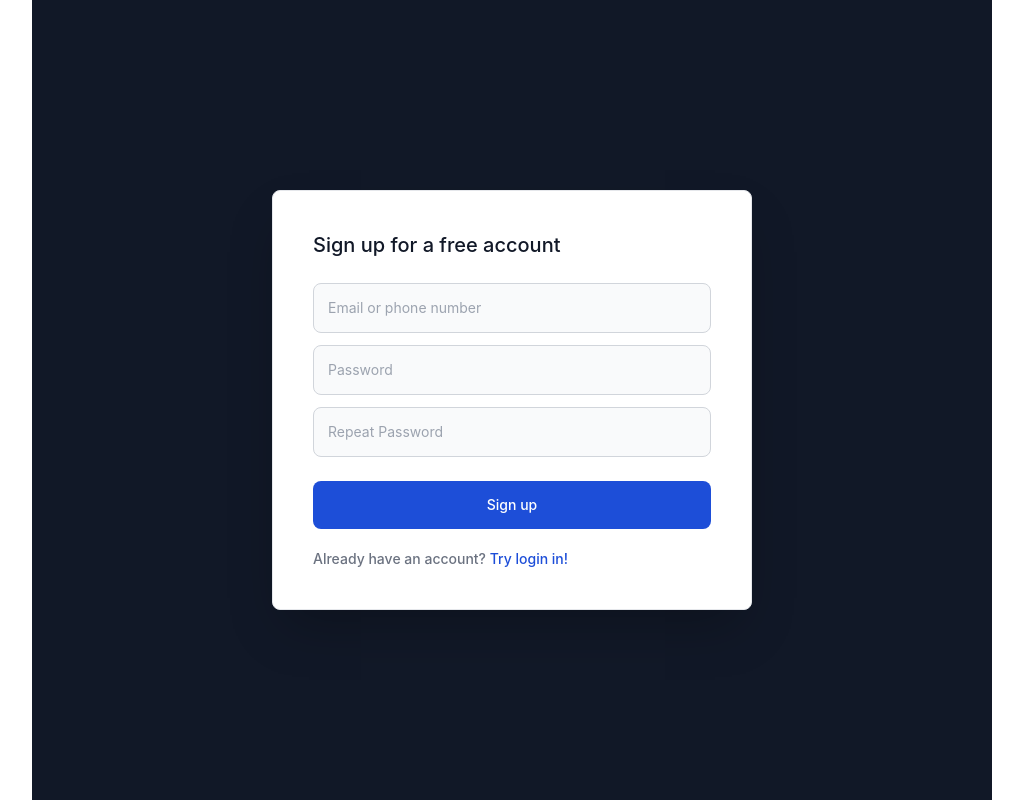
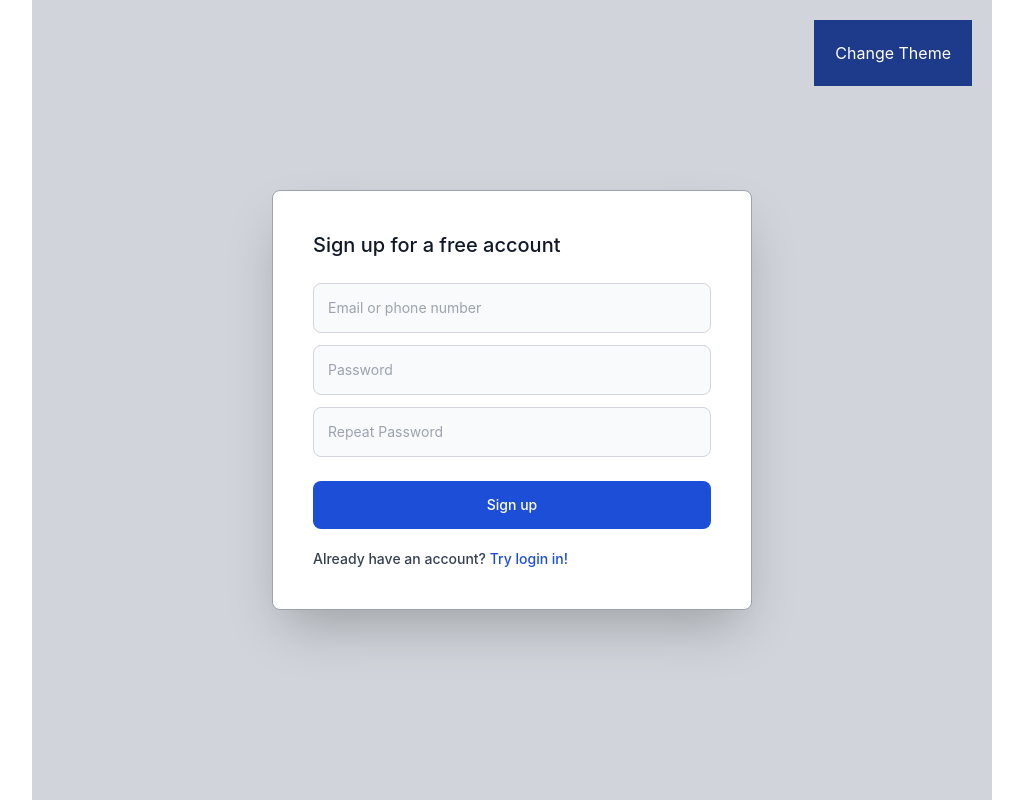
Before and after one commit to LeoMrel/TodoList, a React (Create React App) app: page /signup in a window 1280 px wide. Shown: the whole page, without its empty margins (128-1151 px from the left). Built offline with nearby package versions, Linux system fonts and the light colour scheme; no server answers; the HTML template or start-up script is replaced by a standard one.

Commit message:
working on saving user theme state

```diff
--- a/public/index.html
+++ b/public/index.html
@@ -1,4 +1,12 @@
 <!DOCTYPE html>
+<script>
+  const html = document.getElementsByTagName('html');
+  const theme = localStorage.getItem('darkTheme');
+  console.log(theme)
+  if(theme !== null && Boolean(theme) === false) html.item(0).setAttribute('class', 'white');
+  else if(theme !== null && Boolean(theme) === true) html.item(0).setAttribute('class', 'dark');
+</script>
+</script>
 <html lang="en">
   <head>
     <meta charset="utf-8" />
--- a/src/App.js
+++ b/src/App.js
@@ -11,18 +11,18 @@ import Dashboard from "./components/Dashboard";
 import { AuthContextProvider } from "./components/Context/UserContext";
 import { auth } from "./firebase";
 import { onAuthStateChanged } from "firebase/auth";
+import ResetForm from "./components/ResetForm";
 
 export default function App() {
-  const [user, setUser] = useState(null);
-
+ const [user, setUser] = useState(null);
 
   useEffect(() => {
       const unsubscribe = onAuthStateChanged(auth, (currentUser) => {
           setUser(currentUser);
       });
+
       return () => unsubscribe();
-  }, [])
-
+  }, []);
 
   return (
     <div className="app">
@@ -32,6 +32,7 @@ export default function App() {
         <Routes>
             <Route path='/' element={user ? <Dashboard /> : <WelcomePage />} />
             <Route path='/signup' element={<SignUpPage />} />
+            <Route path='/reset' element={<ResetForm />} />
         </Routes>
         </Router>
     </Container>
--- a/src/components/CardForm.jsx
+++ b/src/components/CardForm.jsx
@@ -3,10 +3,12 @@ import { Link, useNavigate } from 'react-router-dom'
 import { UserAuth } from "./Context/UserContext";
 import { setPersistence, browserSessionPersistence } from "firebase/auth";
 import { auth } from "../firebase";
+import * as Styles from './Styles/CardStyles'
 
 const Card = ({ isSignUp }) => {
     const [isLoading, setIsLoading] = useState(false);
-    const [rememberMe, setRememberMe] = useState(false)
+    const [rememberMe, setRememberMe] = useState(true);
+
     const navigateTo = useNavigate();
     const {createUser, signIn} = UserAuth();
 
@@ -14,7 +16,6 @@ const Card = ({ isSignUp }) => {
     const password = useRef(null);
     const repeatPassword = useRef(null);
 
-    const handleRememberMe = () => rememberMe === false ? setRememberMe(true) : setRememberMe(false)
 
     const handleSignup = async e => {
         e.preventDefault();
@@ -31,11 +32,12 @@ const Card = ({ isSignUp }) => {
         };
     }
 
+    const handleRememberMe = () => rememberMe === true ? setRememberMe(false) : setRememberMe(true)
+
     const handleSignin = async e => {
         e.preventDefault();
         setIsLoading(true);
         if(!rememberMe) setPersistence(auth, browserSessionPersistence);
-
         try {
             await signIn(email.current.value, password.current.value)
         } catch(error) {
@@ -43,22 +45,18 @@ const Card = ({ isSignUp }) => {
         }
     }
 
-    const inputStyles = "bg-gray-50 border border-gray-300 text-gray-900 text-sm rounded-lg focus:ring-blue-500 focus:border-blue-500 block w-full p-3.5 dark:bg-gray-600 dark:border-gray-500 dark:placeholder-gray-400 dark:text-white"
-    const buttonStyles = "w-full text-white bg-blue-700 hover:bg-blue-800 focus:ring-4 focus:outline-none focus:ring-blue-300 font-medium rounded-lg text-sm px-5 py-3.5 text-center dark:bg-blue-600 dark:hover:bg-blue-700 dark:focus:ring-blue-800"
-
-
     const displayIfIsSignup =
-        <div className="p-4 w-11/12 md:w-2/4 md:p-10 bg-white rounded-lg border border-gray-200 shadow-2xl dark:bg-gray-800 dark:border-gray-700">
+        <div className={Styles.cardStyles}>
             <form onSubmit={handleSignup} className="space-y-6" action="#">
-                <h5 className="text-xl font-medium text-gray-900 dark:text-white">Sign up for a free account</h5>
+                <h5 className={`text-xl font-medium text-gray-900 dark:text-white`}>Sign up for a free account</h5>
                     <div className="flex flex-col gap-3">
-                    <input ref={email} type="email" name="email" id="email" className={inputStyles} placeholder="Email or phone number" required />
-                    <input ref={password} type="password" name="password" id="password" className={inputStyles} placeholder="Password"  required />
-                    <input ref={repeatPassword} type="password" name="password" id="password" placeholder="Repeat Password" className={inputStyles} required />
+                    <input ref={email} type="email" name="email" id="email" className={Styles.inputStyles} placeholder="Email or phone number" required />
+                    <input ref={password} type="password" name="password" id="password" className={Styles.inputStyles} placeholder="Password"  required />
+                    <input ref={repeatPassword} type="password" name="password" id="password" placeholder="Repeat Password" className={Styles.inputStyles} required />
                     </div>
                 <div className="flex flex-col gap-5 w-full">
-                    <button disabled={isLoading ? true : false} type="submit" className={buttonStyles}>Sign up</button>
-                    <div className="text-sm font-medium text-gray-500 dark:text-gray-300">
+                    <button disabled={isLoading} type="submit" className={Styles.buttonStyles}>Sign up</button>
+                    <div className="text-sm font-medium text-gray-700 dark:text-gray-300">
                         Already have an account? <Link to="/" className="text-blue-700 hover:underline dark:text-blue-500">Try login in!</Link>
                     </div>
                 </div>
@@ -66,25 +64,25 @@ const Card = ({ isSignUp }) => {
         </div>
 
     const displayIfIsSignin = (
-        <div className="p-4 w-11/12 md:w-2/4 md:p-10 bg-white rounded-lg border border-gray-200 shadow-2xl dark:bg-gray-800 dark:border-gray-700">
+        <div className={Styles.cardStyles}>
             <form onSubmit={handleSignin} className="space-y-6" action="#">
                 <h5 className="text-xl font-medium text-gray-900 dark:text-white">Sign in to your Todo list</h5>
                 <div className="flex flex-col gap-3">
-                    <input ref={email} type="email" name="email" id="email" className={inputStyles} placeholder="Email or phone number" required />
-                    <input ref={password} type="password" name="password" id="password" className={inputStyles} placeholder="Password"  required />
+                    <input ref={email} type="email" name="email" id="email" className={Styles.inputStyles} placeholder="Email or phone number" required />
+                    <input ref={password} type="password" name="password" id="password" className={Styles.inputStyles} placeholder="Password"  required />
                     </div>
                 <div className="flex flex-col gap-5 w-full px-2">
                     <div className="flex flex-col gap-2 items-start">
                         <div className="flex items-start">
                             <div className="flex items-center h-5">
-                                <input onClick={handleRememberMe} id="remember" type="checkbox" value="false" className="w-4 h-4 bg-gray-50 rounded border border-gray-300 focus:ring-3 focus:ring-blue-300 dark:bg-gray-700 dark:border-gray-600 dark:focus:ring-blue-600 dark:ring-offset-gray-800" />
+                                <input onChange={handleRememberMe} id="remember" type="checkbox" checked className="w-4 h-4 bg-gray-50 rounded border border-gray-300 focus:ring-3 focus:ring-blue-300 dark:bg-gray-700 dark:border-gray-600 dark:focus:ring-blue-600 dark:ring-offset-gray-800" />
                             </div>
                             <label className="ml-2 text-sm font-medium text-gray-900 dark:text-gray-300">Remember me</label>
                         </div>
                         <Link to='/reset' className="text-sm text-blue-700 hover:underline dark:text-blue-500">Lost Password?</Link>
                     </div>
-                    <button type="submit" className={buttonStyles}>Sign in to your account</button>
-                    <div className="text-sm font-medium text-gray-500 dark:text-gray-300">
+                    <button disabled={isLoading} type="submit" className={Styles.buttonStyles}>Sign in to your account</button>
+                    <div className="text-sm font-medium text-gray-700 dark:text-gray-300">
                         Not registered? <Link to="/signup" className="text-blue-700 hover:underline dark:text-blue-500">Create account</Link>
                     </div>
                 </div>
--- a/src/components/Container.jsx
+++ b/src/components/Container.jsx
@@ -1,10 +1,14 @@
 import React from "react";
+import { UserAuth } from "./Context/UserContext";
 
 
 const Container = ({ children }) => {
+    const {handleTheme} = UserAuth();
+
     return (
         <div className="container flex mx-auto w-screen place-content-center">
-            <div className="flex place-items-center h-screen w-3/4 place-content-center bg-gray-900">
+            <div className={`relative flex place-items-center h-screen w-3/4 place-content-center bg-gray-300 dark:bg-gray-800 transition-colors duration-500`}>
+                <button onClick={handleTheme} className="absolute text-white right-5 top-5 border border-blue-900 p-5 bg-blue-900">Change Theme</button>
                 {children}
             </div>
         </div>
--- a/src/components/Context/UserContext.js
+++ b/src/components/Context/UserContext.js
@@ -1,4 +1,4 @@
-import { createContext, useContext } from "react";
+import { createContext, useContext, useEffect, useRef, useState } from "react";
 import {
     createUserWithEmailAndPassword,
     signInWithEmailAndPassword,
@@ -10,12 +10,26 @@ import {auth} from '../../firebase'
 const UserContext = createContext();
 
 export const AuthContextProvider = ({children}) => {
+    const [isDarkTheme, setIsDarkTheme] = useState(true);
     const createUser = (email, password) => createUserWithEmailAndPassword(auth, email, password);
     const signIn = (email, password) => signInWithEmailAndPassword(auth, email, password);
     const logout = () => signOut(auth);
 
+    const handleTheme = () => {
+        const html = document.getElementsByTagName('html');
+        if(!isDarkTheme) {
+            setIsDarkTheme(true);
+            localStorage.setItem('darkTheme', 'true');
+            return html.item(0).setAttribute('class', 'dark')
+        };
+
+        setIsDarkTheme(false);
+        localStorage.setItem('darkTheme', 'false');
+        return html.item(0).setAttribute('class', 'white');
+    };
+
     return(
-        <UserContext.Provider value={{createUser, signIn, logout}}>
+        <UserContext.Provider value={{createUser, signIn, logout, handleTheme}}>
             {children}
         </UserContext.Provider>
     )
--- a/src/components/Dashboard.jsx
+++ b/src/components/Dashboard.jsx
@@ -1,11 +1,13 @@
 import { UserAuth } from "./Context/UserContext"
+import { auth } from "../firebase";
 
 
 const Dashboard = () => {
     const {logout} = UserAuth();
 
+    console.log(auth.currentUser)
     return (
-        <div>
+        <div className="bg-white p-10 rounded-lg dark:bg-gray-900">
         <div className="text-xl text-red-600">Hello world</div>
         <button onClick={logout} className="w-full border bg-blue-600 p-5">Logout</button>
         </div>
--- /dev/null
+++ b/src/components/ResetForm.jsx
@@ -0,0 +1,8 @@
+const ResetForm = () => {
+
+    return (
+        <div className="text-xl text-red-600">Lolazo</div>
+    )
+}
+
+export default ResetForm
--- /dev/null
+++ b/src/components/Styles/CardStyles.js
@@ -0,0 +1,3 @@
+export const cardStyles = "p-4 w-11/12 md:w-2/4 md:p-10 rounded-lg border border-gray-400 bg-white shadow-2xl dark:bg-gray-900 dark:border-gray-700 transition-colors duration-500"
+export  const inputStyles = "bg-gray-50 border border-gray-300 text-gray-900 text-sm rounded-lg focus:ring-blue-500 focus:border-blue-500 block w-full p-3.5 dark:bg-gray-600 dark:border-gray-500 dark:placeholder-gray-400 dark:text-white transition-colors duration-500"
+export const buttonStyles = "w-full text-white bg-blue-700 hover:bg-blue-800 focus:ring-4 focus:outline-none focus:ring-blue-300 font-medium rounded-lg text-sm px-5 py-3.5 text-center dark:bg-blue-600 dark:hover:bg-blue-700 dark:focus:ring-blue-800"
--- a/tailwind.config.js
+++ b/tailwind.config.js
@@ -5,5 +5,6 @@ module.exports = {
   theme: {
     extend: {},
   },
+  darkMode: 'class',
   plugins: [],
 }
```
